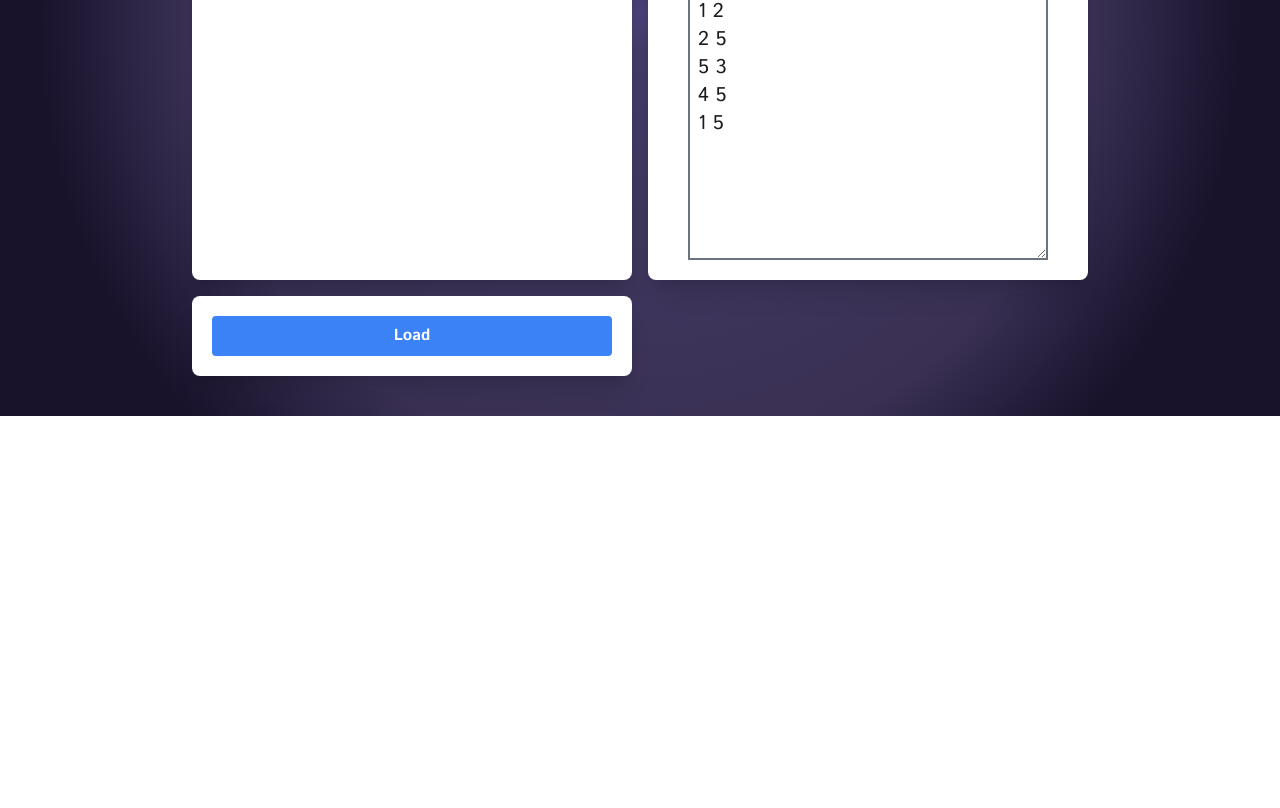
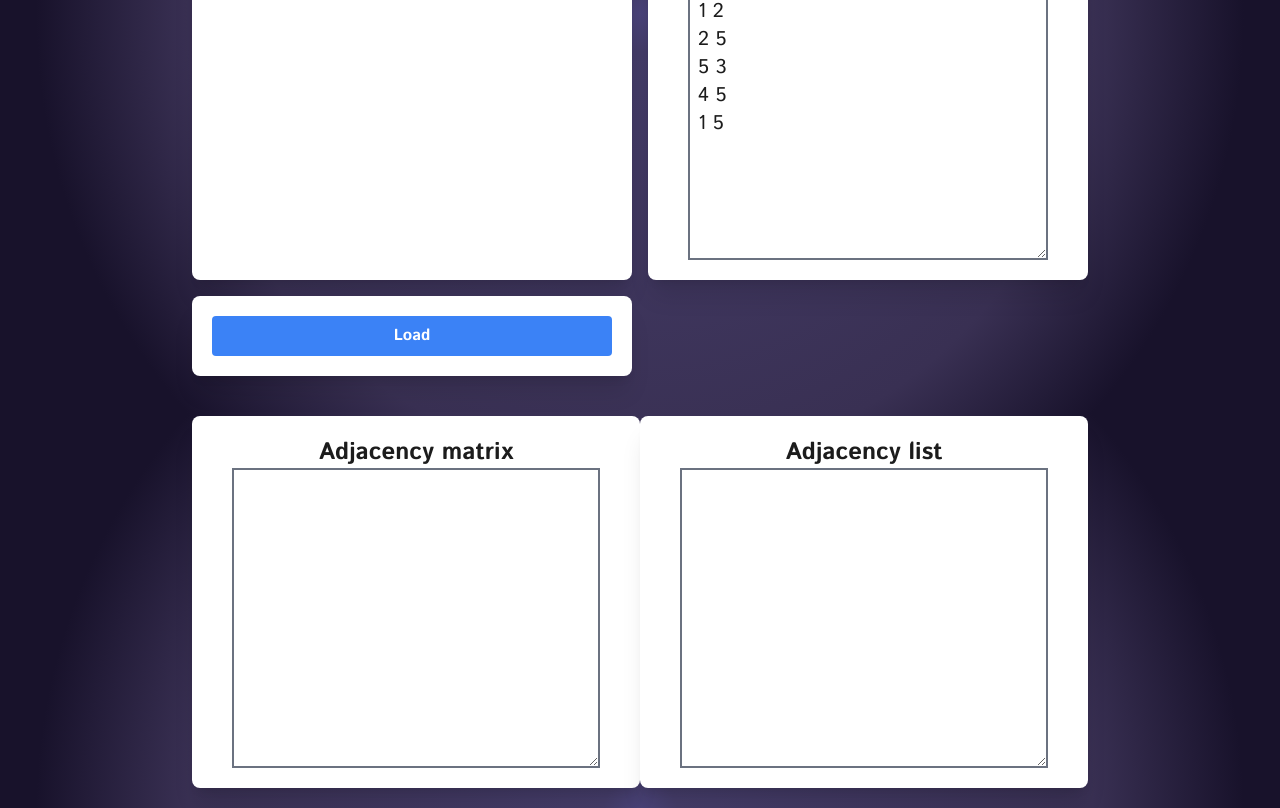
Before and after one commit to tomast1337/trabalho-grafos, a React (Vite) app: page / in a window 1280 px wide. Shown: the part 386-1194 px from the top of the page. Before the commit the page ends 802 px from the top, so only its background shows below. Built offline with nearby package versions, Linux system fonts and the light colour scheme.

Commit message:
Add adjacency matrix and list display

```diff
--- a/src/App.tsx
+++ b/src/App.tsx
@@ -32,6 +32,11 @@ const App = () => {
 
   // search
   const [endNode, setEndNode] = useState<string | null>(null);
+
+  // adjacencymatrix
+  const [adjacencyMatrix, setAdjacencyMatrix] = useState<string>("");
+  // adjacencylist
+  const [adjacencyList, setAdjacencyList] = useState<string>("");
 
   const carregar = async () => {
     if (mododeOperacao === "string") {
@@ -70,8 +75,8 @@ const App = () => {
       d.start();
       setDrawer(d);
     }
-    runAdjacencyMatrix();
-    runAdjacencyList();
+    runAdjacencyMatrix(graph);
+    runAdjacencyList(graph);
 
     setIsLoaded(true);
   };
@@ -89,21 +94,18 @@ const App = () => {
       setMessage("No graph to save");
     }
   };
-  const runAdjacencyMatrix = () => {
-    if (graph) {
-      const matrix = new AdjacencyMatrix<string>(graph);
-      console.log(JSON.stringify(matrix.getMatrix()));
-    } else {
-      setMessage("No graph to get adjacency matrix");
-    }
+  const runAdjacencyMatrix = (graph) => {
+    const matrix = new AdjacencyMatrix<string>(graph);
+    const str = JSON.stringify(matrix.getMatrix(), null, 2).replaceAll(
+      ",\n",
+      ""
+    );
+    setAdjacencyMatrix(str);
   };
-  const runAdjacencyList = () => {
-    if (graph) {
-      const list = graph.getAdjacencyList();
-      console.log(JSON.stringify(list));
-    } else {
-      setMessage("No graph to get adjacency list");
-    }
+  const runAdjacencyList = (graph: Graph<string>) => {
+    const list = graph.getAdjacencyList();
+    const str = JSON.stringify(list, null, 2);
+    setAdjacencyList(str);
   };
   const runKruskal = () => {
     if (graph) {
@@ -291,7 +293,24 @@ const App = () => {
             </button>
           </div>
         </section>
-        <section className="grid grid-cols-1"></section>
+        <section className="grid grid-cols-2">
+          <div className="flex flex-col items-center bg-white shadow-xl rounded-lg p-5 mb-5">
+            <h1 className="text-2xl text-center font-bold">Adjacency matrix</h1>
+            <textarea
+              className="font-mono w-[90%] h-[300px] border-2 border-gray-500 p-2 focus:outline-none text-xl"
+              value={adjacencyMatrix}
+              readOnly
+            ></textarea>
+          </div>
+          <div className="flex flex-col items-center bg-white shadow-xl rounded-lg p-5 mb-5">
+            <h1 className="text-2xl text-center font-bold">Adjacency list</h1>
+            <textarea
+              className="font-mono w-[90%] h-[300px] border-2 border-gray-500 p-2 focus:outline-none text-xl"
+              value={adjacencyList}
+              readOnly
+            ></textarea>
+          </div>
+        </section>
         <section className={`grid grid-cols-1 ${isLoaded ? "" : "hidden"}`}>
           <div className="flex flex-col items-center bg-white shadow-xl rounded-lg p-5 mb-5">
             <canvas ref={canvasRef} className="" width="900px" height="900px" />
```
